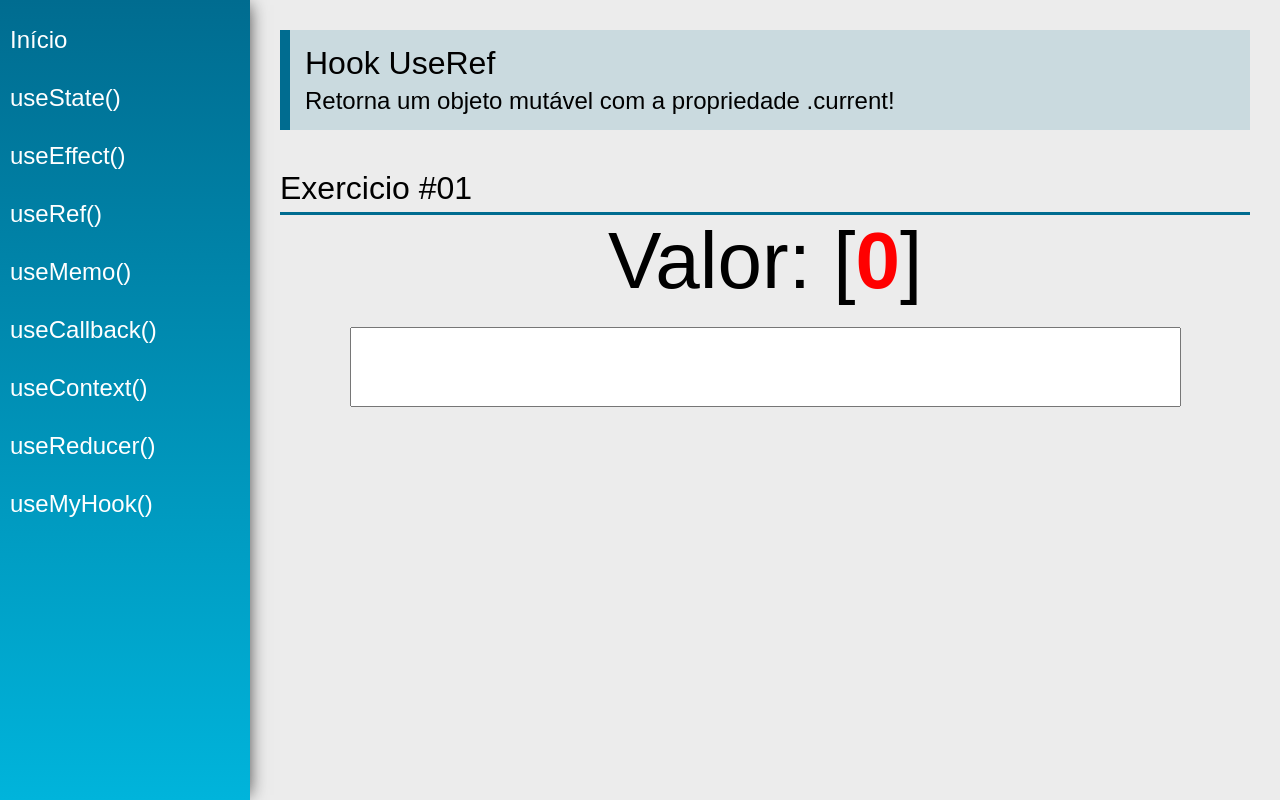
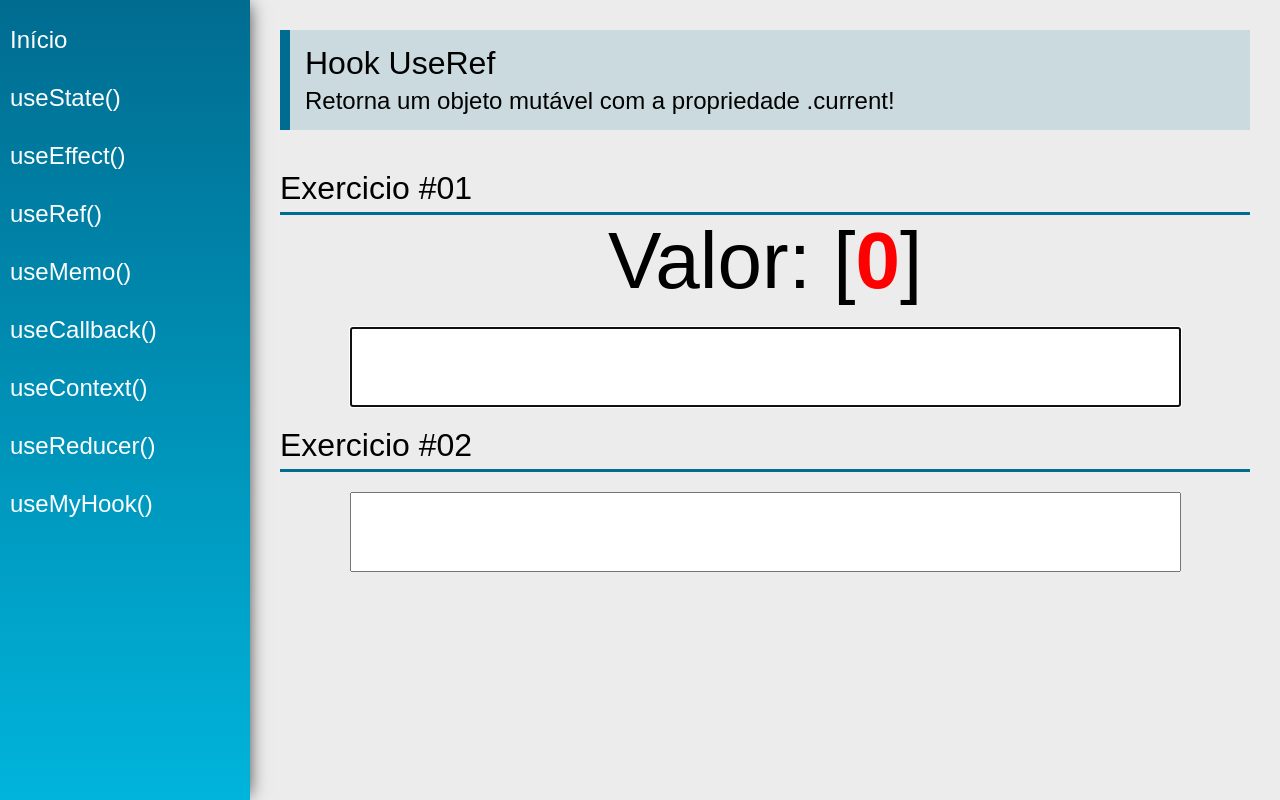
Before and after one commit to DisistiNao/Hooks-React, a React (Create React App) app: page /useRef in a window 1280 px wide. Built offline with nearby package versions, Linux system fonts and the light colour scheme.

Commit message:
useRef desafio

```diff
--- a/src/views/examples/UseRef.jsx
+++ b/src/views/examples/UseRef.jsx
@@ -2,13 +2,39 @@ import React, {useEffect, useRef, useState} from 'react'
 import PageTitle from '../../components/layout/PageTitle'
 import SectionTitle from '../../components/layout/SectionTitle'
 
+const merge = function(s1, s2) {
+    // return [...s1].map(function(e, i) {
+    //     return `${e}${s2[i] || ""}`
+    // }).join("")
+    var str = ""
+    var bigger = 0
+
+    if(s1.length > s2.length) bigger = s1.length
+    else bigger = s2.length
+
+    for(var i = 0; i < bigger; i++)
+        str += `${s1[i] || ""}${s2[i] || ""}`
+
+    return str
+}
+
 const UseRef = (props) => {
     const [value1, setValue1] = useState("")
+    const [value2, setValue2] = useState("")
+
     const count = useRef(0)
+    const myInput1 = useRef(null)
+    const myInput2 = useRef(null)
 
     useEffect(function() {
         count.current++
+        myInput2.current.focus()
     }, [value1])
+
+    useEffect(function() {
+        count.current++
+        myInput1.current.focus()
+    }, [value2])
 
     return (
         <div className="UseRef">
@@ -21,7 +47,7 @@ const UseRef = (props) => {
             <div className="center">
                 <div>
                     <span className="text">Valor: </span>
-                    <span className="text">{value1} </span>
+                    <span className="text">{merge(value1, value2)} </span>
                     <span className="text">[</span>
                     <span className="text red">{count.current}</span>
                     <span className="text">]</span>
@@ -31,7 +57,18 @@ const UseRef = (props) => {
                     className="input"
                     value={value1}
                     onChange={e => setValue1(e.target.value)}
+                    ref={myInput1}
                 />
+            </div>
+            <SectionTitle title="Exercicio #02"/>
+            <div className="center">
+                    <input
+                        type="text"
+                        className="input"
+                        value={value2}
+                        onChange={e => setValue2(e.target.value)}
+                        ref={myInput2}
+                    />
             </div>
         </div>
     )
```
